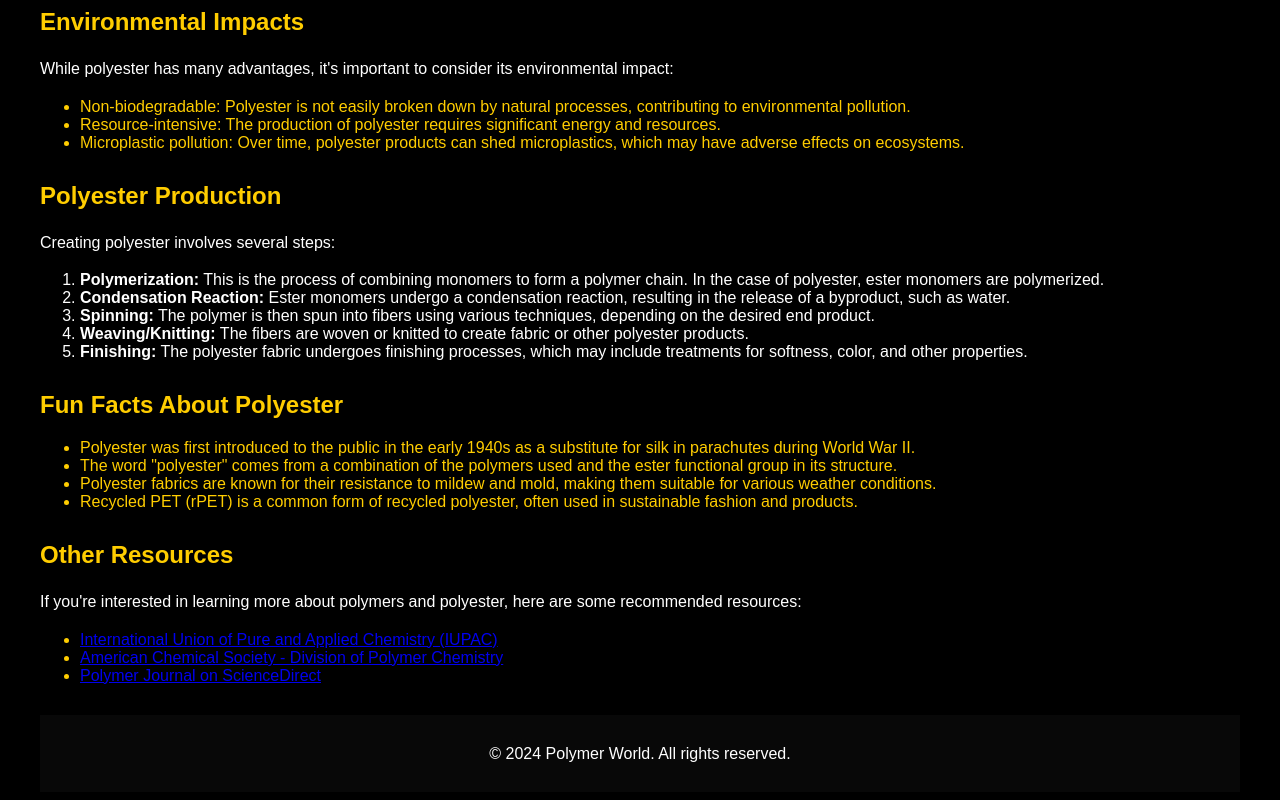
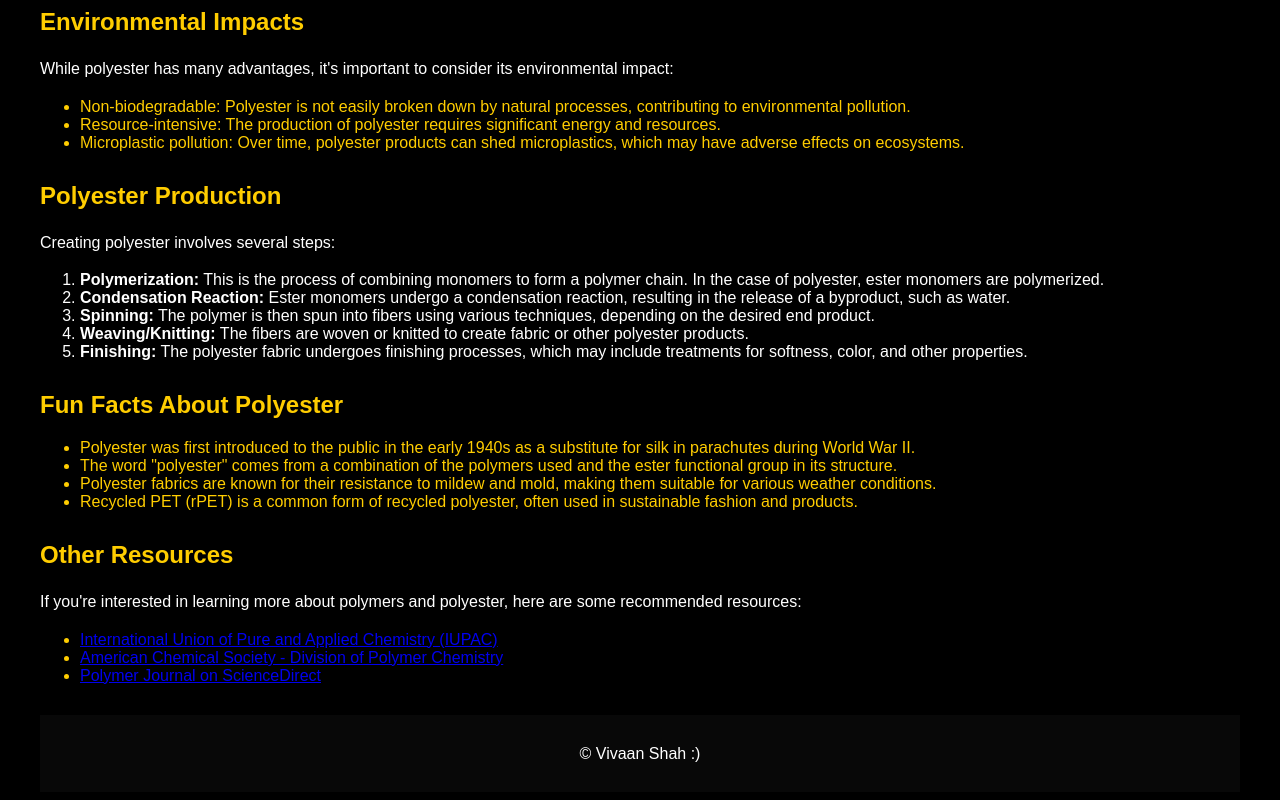
Before and after one commit to Vivexplorer/PolymerPolyster, a plain HTML site: page index.html in a window 1280 px wide. Shown: the part 649-1449 px from the top of the page. Drawn offline with Linux system fonts and the light colour scheme.

Commit message:
Update index.html

```diff
--- a/index.html
+++ b/index.html
@@ -137,7 +137,7 @@
     </section>
 
     <footer>
-        <p>&copy; 2024 Polymer World. All rights reserved.</p>
+        <p>&copy; Vivaan Shah :) </p>
     </footer>
 </body>
 
```
